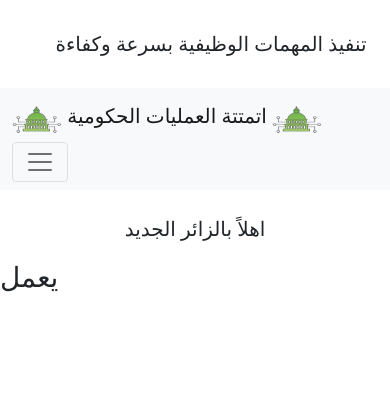
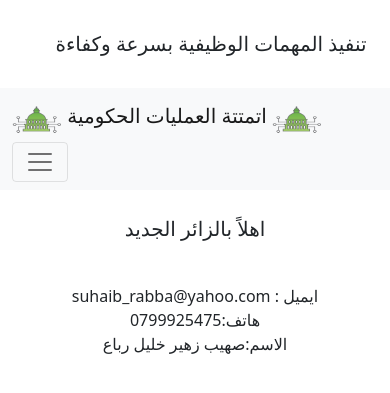
Before and after one commit to suhaib-rabba/atmattal3mliat, a Django app: page /contact/ in a window 390 px wide. Shown: the top 393 px of the page. Run offline with Django 3.2, Linux system fonts and the light colour scheme.

Commit message:
addition

```diff
--- a/atmattal3mliat-project/templates/general/contact.html
+++ b/atmattal3mliat-project/templates/general/contact.html
@@ -2,9 +2,24 @@
 {% load static %}
 
 {% block content %}
+<br>
 
-<h1>يعمل</h1>
+<div class="row  text-center ">
 
 
 
+
+<div class="col-md-4 leader ">
+ suhaib_rabba@yahoo.com    : ايميل
+</div>
+
+<div class="col-md-4 leadr ">
+  هاتف:0799925475
+</div>
+<div class="  col-md-4 leader ">
+الاسم:صهيب زهير خليل رباع
+</div>
+</div>
+
+
 {% endblock %}
```
